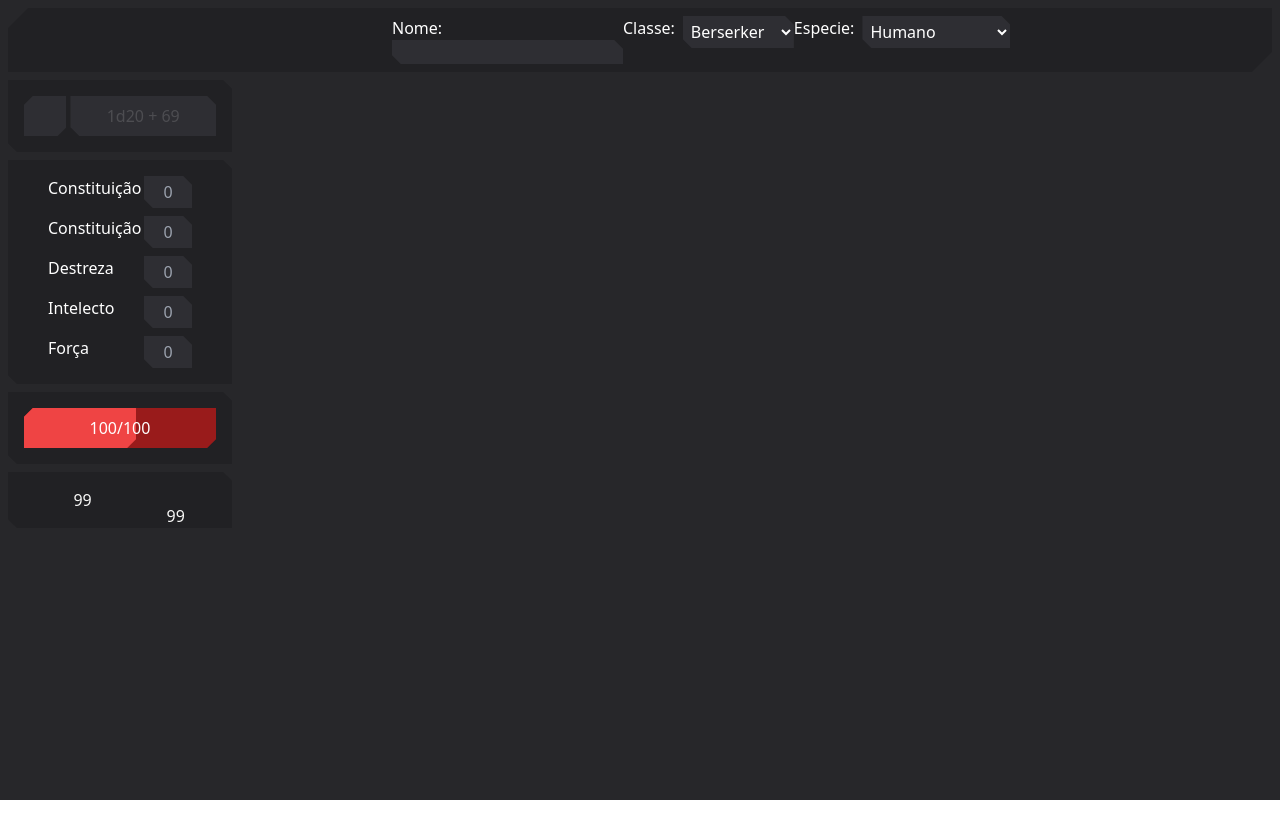
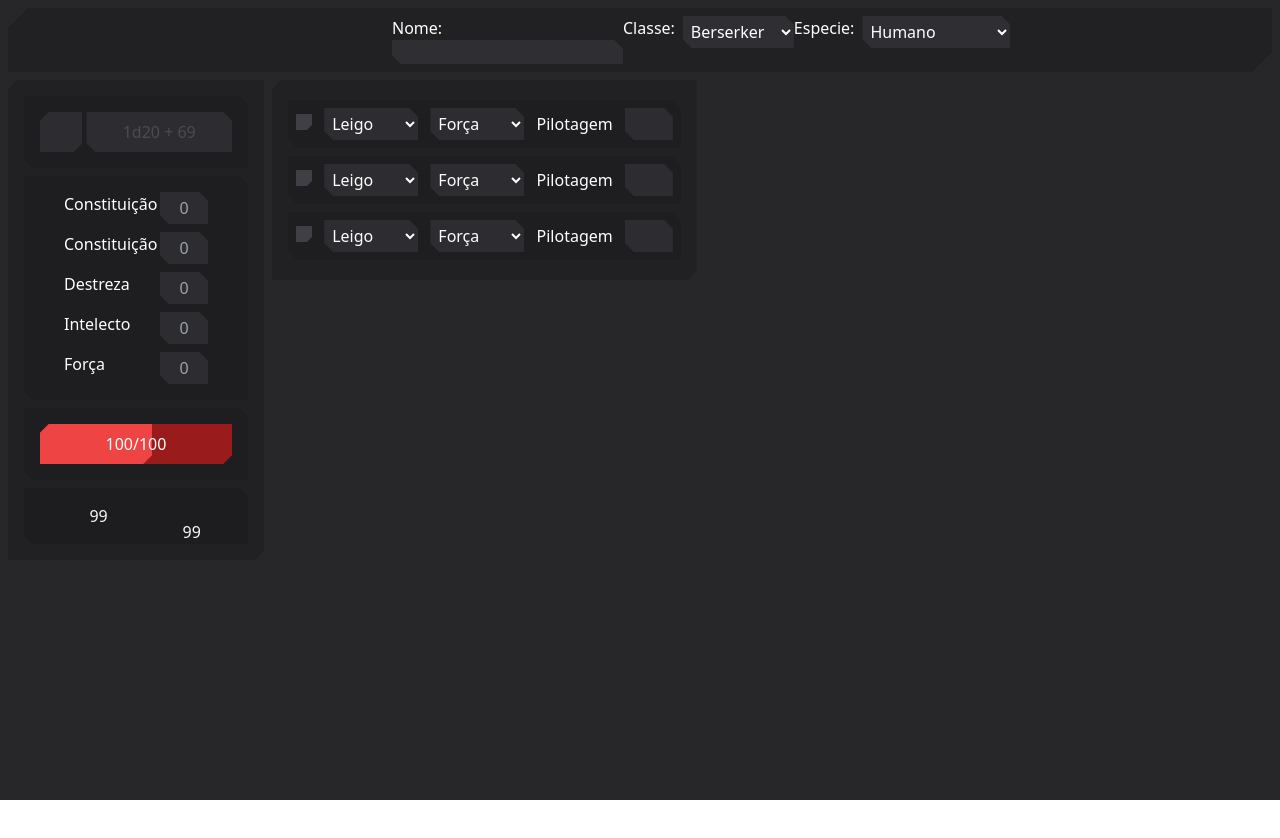
Before and after one commit to fabriciohod/Morpheus-ui, a SvelteKit app: page /character/1 in a window 1280 px wide. Shown: the top 838 px of the page. Before the commit the page ends 800 px from the top, so only its background shows below. Built offline with nearby package versions, Linux system fonts and the light colour scheme; some icons are missing.

Commit message:
feat: Adding proficiency`s section

```diff
--- a/src/routes/character/[id]/+page.svelte
+++ b/src/routes/character/[id]/+page.svelte
@@ -47,12 +47,19 @@
 		</section>
 	</label>
 </header>
+<div class="flex flex-row w-full h-screen">
+	<div class="flex flex-col w-fit h-fit bg-zinc-900/35 polygonR p-4">
 		<div class="w-56 bg-zinc-900/35 p-4 polygonL">
 			<label for="roll-dice" class="flex">
 				<button class="w-14 h-10 bg-zinc-700/45 polygonR mr-1 active:bg-zinc-500 transition-all">
 					<Icon icon="fa-solid:dice-d20" class="w-5 h-5 m-auto" />
 				</button>
-		<input type="text" id="roll-dice" class="w-full bg-zinc-700/45 polygonL text-center placeholder:text-white/15" placeholder="1d20 + 69" />
+				<input
+					type="text"
+					id="roll-dice"
+					class="w-full bg-zinc-700/45 polygonL text-center placeholder:text-white/15"
+					placeholder="1d20 + 69"
+				/>
 			</label>
 		</div>
 		<div class="flex w-56 bg-zinc-900/35 p-4 polygonL mt-2">
@@ -133,14 +140,42 @@
 		<div class="flex justify-around w-56 bg-zinc-900/35 p-4 mt-2 polygonL">
 			<div class="relative w-8" title="Defesa">
 				<Icon icon="solar:shield-minimalistic-line-duotone" height="3.3rem" />
-		<span class="absolute top-1/2 left-1/2 translate-x-[.09rem] -translate-y-3 mix-blend-difference"
+				<span
+					class="absolute top-1/2 left-1/2 translate-x-[.09rem] -translate-y-3 mix-blend-difference"
 					>99</span
 				>
 			</div>
 			<div class="relative w-8" title="Esquiva">
 				<Icon icon="game-icons:dodge" height="3.3rem" />
-		<span class="absolute top-1/2 left-1/2 -translate-x-[.09rem] translate-y-1 mix-blend-difference"
+				<span
+					class="absolute top-1/2 left-1/2 -translate-x-[.09rem] translate-y-1 mix-blend-difference"
 					>99</span
 				>
 			</div>
 		</div>
+	</div>
+	<div class="flex flex-col w-fit h-fit bg-zinc-900/35 polygonR p-4 mx-2">
+		{#each [1, 2, 3] as _}
+			<div class="bg-zinc-900/35 polygonL my-1 p-2">
+				<input
+					type="checkbox"
+					class="h-4 w-4 appearance-none bg-zinc-700 checked:bg-yellow-600 hover:bg-yellow-700 clipped-small"
+				/>
+				<select name="profLevel" id="profLevel" class="text-white w-30 mx-2 p-1 bg-zinc-700/45 polygonL">
+					<option value="1">Leigo</option>
+					<option value="2">Trainado</option>
+				</select>
+				<select name="atribute" id="atribute" class="text-white w-30 p-1 bg-zinc-700/45 polygonL">
+					<option value="@for">Força</option>
+					<option value="@dex">Destreza</option>
+				</select>
+				<span class="mx-2">Pilotagem</span>
+				<input
+					type="number"
+					min="0"
+					class="w-12 p-1 text-center bg-zinc-700/45 polygonL [appearance:textfield] [&::-webkit-outer-spin-button]:appearance-none [&::-webkit-inner-spin-button]:appearance-none"
+				/>
+			</div>
+		{/each}
+	</div>
+</div>
```
Lines whose indentation alone changed are shown as unchanged.
